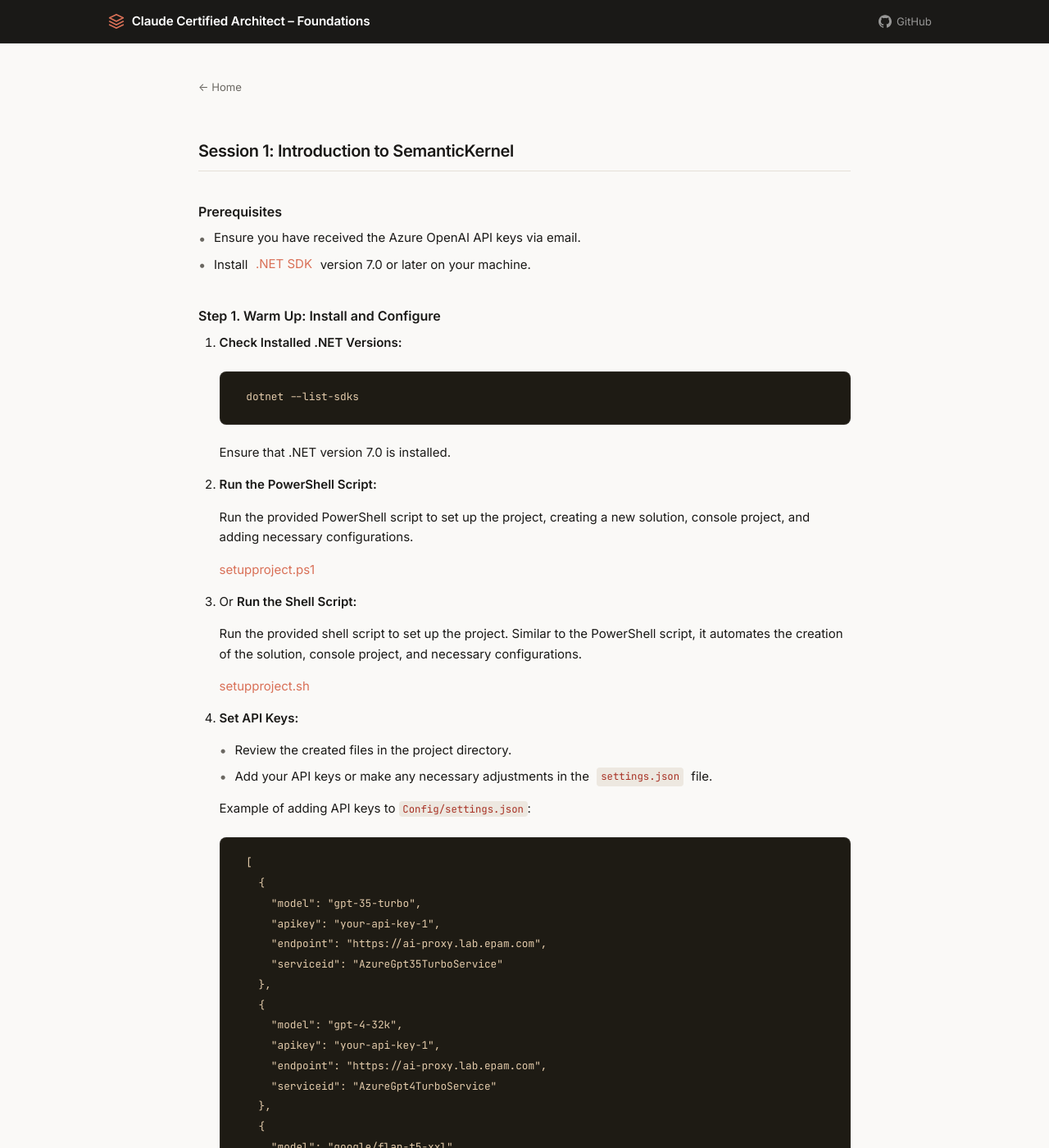
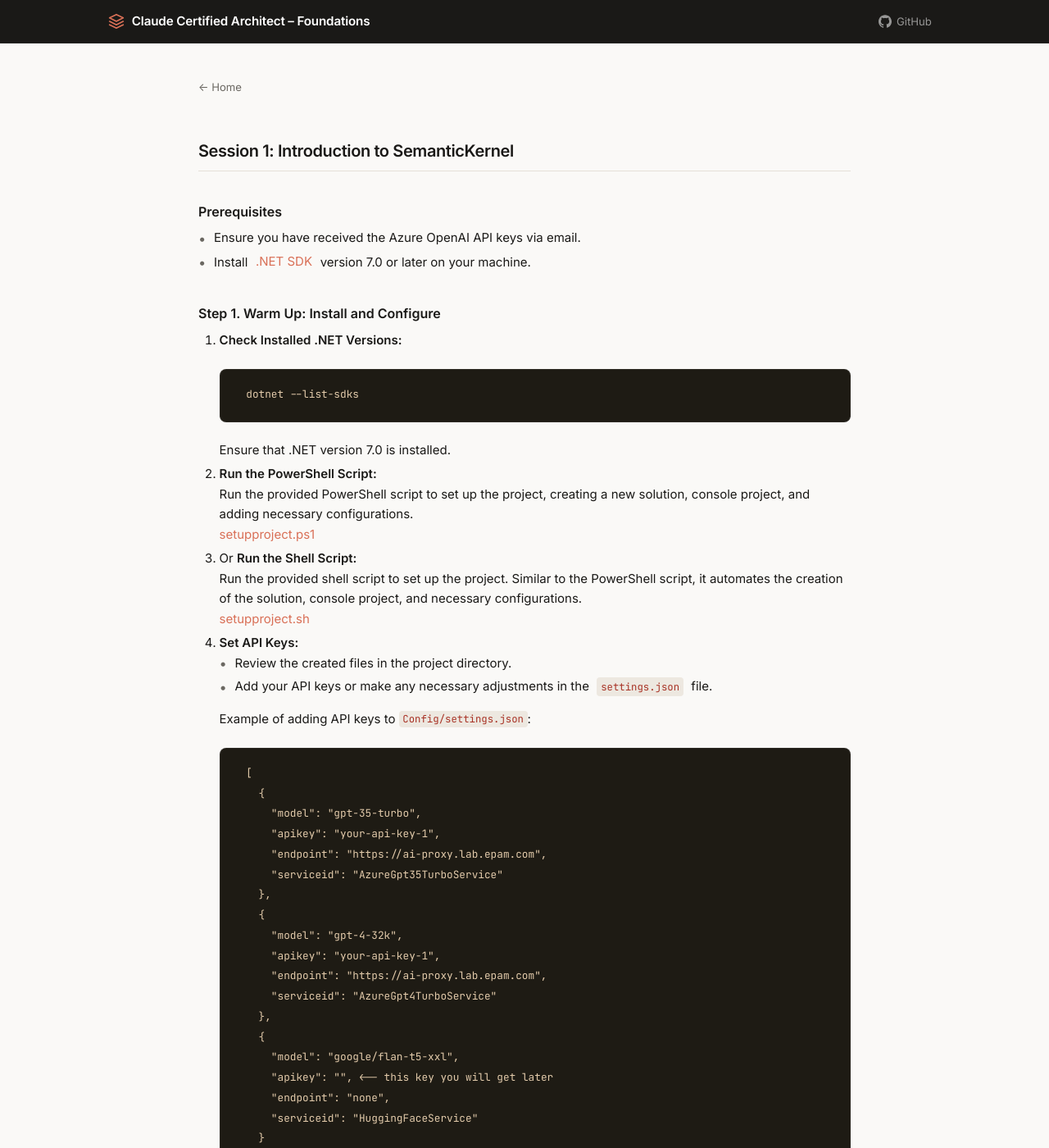
Before and after one commit to patutin/patutin.github.com, a Jekyll site: the page built from semantickernel/Task1.md, in a window 1280 px wide and 1400 px high. Shown: the whole window at 82% size. Built offline with Jekyll 4.4.1, drawn with Linux system fonts in a browser that asks for light colours; our own code applies the rules of GitHub Pages for plain Markdown files.

Commit message:
Fix list spacing: zero p margin inside li, reduce li margin-bottom

```diff
--- a/assets/css/style.scss
+++ b/assets/css/style.scss
@@ -270,7 +270,7 @@
   display: flex;
   align-items: center;
   gap: .6rem;
-  margin-bottom: .45rem;
+  margin-bottom: .25rem;
   line-height: 1.65;
 }
 
@@ -280,6 +280,11 @@
   font-size: 1.1em;
   flex-shrink: 0;
   line-height: 1;
+}
+
+/* Kill paragraph spacing inside list items */
+.main-content li > p {
+  margin: 0;
 }
 
 /* nested bullets */
@@ -295,7 +300,7 @@
 
 /* ol items use default browser layout */
 .main-content ol > li {
-  margin-bottom: .45rem;
+  margin-bottom: .25rem;
   line-height: 1.65;
 }
 
```
